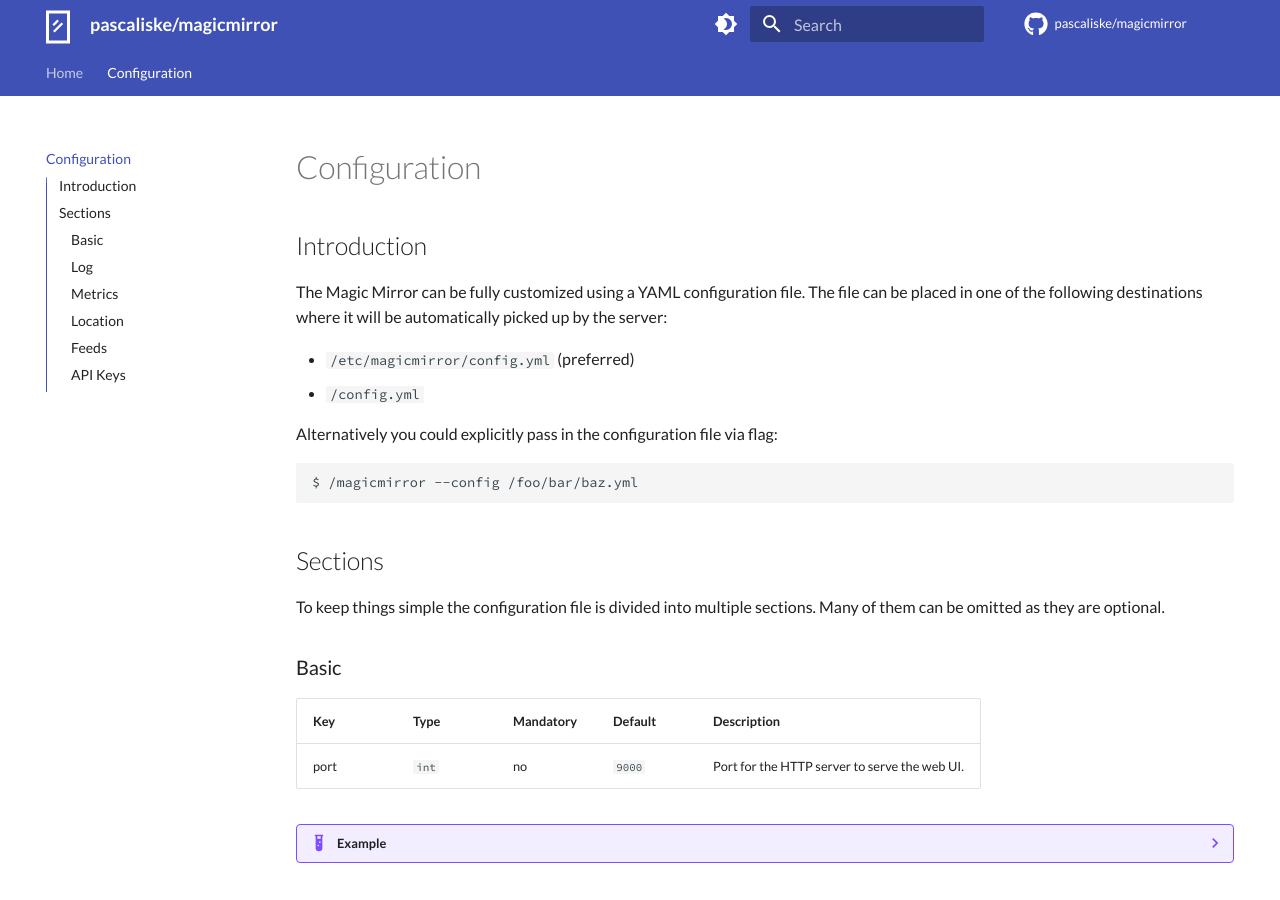
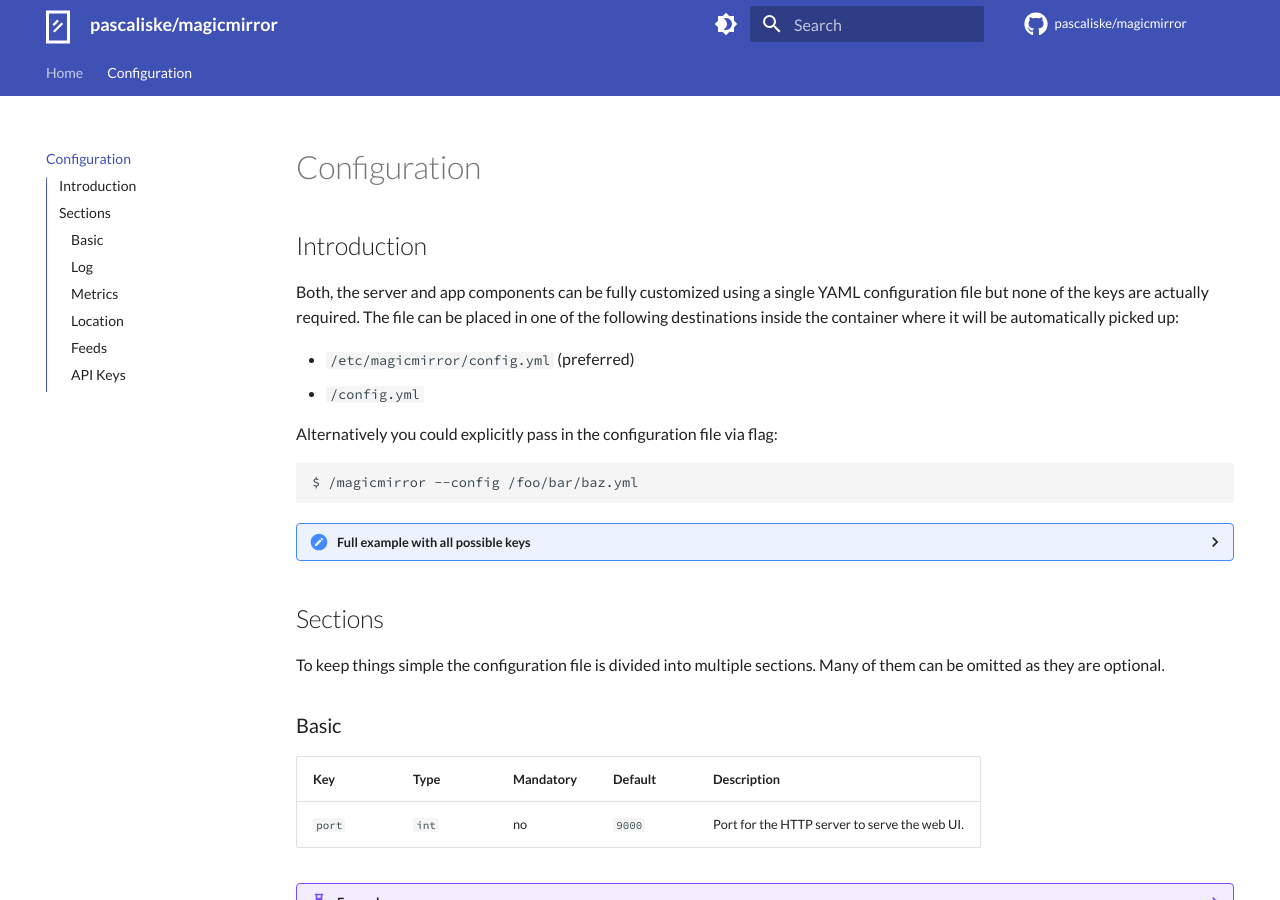
Before and after one commit to pascaliske/magicmirror, an MkDocs documentation site: the page built from docs/configuration/index.md, in a window 1280 px wide and 900 px high. Built offline with MkDocs 1.6.1 and Material for MkDocs 9.7.7, drawn with Linux system fonts in a browser that asks for light colours; comment, search, counter and statistics services are not loaded.

Commit message:
docs(configuration): add full config example, clean-up sections

````diff
--- a/docs/configuration/index.md
+++ b/docs/configuration/index.md
@@ -2,7 +2,7 @@
 
 ## Introduction
 
-The Magic Mirror can be fully customized using a YAML configuration file. The file can be placed in one of the following destinations where it will be automatically picked up by the server:
+Both, the server and app components can be fully customized using a single YAML configuration file but none of the keys are actually required. The file can be placed in one of the following destinations inside the container where it will be automatically picked up:
 
 - `/etc/magicmirror/config.yml` (preferred)
 - `/config.yml`
@@ -13,15 +13,45 @@
 $ /magicmirror --config /foo/bar/baz.yml
 ```
 
+??? tldr "Full example with all possible keys"
+
+    ```yaml title="/etc/magicmirror/config.yml"
+    # optional: http listener port for the server
+    port: 9000
+
+    # optional: configuration for logging, possible values: 'debug', 'info', 'warn', 'error', 'fatal'
+    log:
+      level: debug
+
+    # optional: configuration for prometheus metrics endpoint
+    metrics:
+      enabled: true
+      path: /metrics
+
+    # optional: geo location, only required for various cards and apis, e.g. weather card
+    location:
+      latitude: 1.2345678
+      longitude: 1.234567
+
+    # optional: rss feeds displayed inside news card
+    feeds:
+      - https://my-news.org/rss/feed
+
+    # optional: api keys for the respective data apis
+    apiKeys:
+      # optional: open weather api key, required if weather card is used
+      openWeather: my-api-key-123
+    ```
+
 ## Sections
 
 To keep things simple the configuration file is divided into multiple sections. Many of them can be omitted as they are optional.
 
 ### Basic
 
-| Key  | Type  | Mandatory | Default | Description                                   |
-| ---- | ----- | --------- | ------- | --------------------------------------------- |
-| port | `int` | no        | `9000`  | Port for the HTTP server to serve the web UI. |
+| Key    | Type  | Mandatory | Default | Description                                   |
+| ------ | ----- | --------- | ------- | --------------------------------------------- |
+| `port` | `int` | no        | `9000`  | Port for the HTTP server to serve the web UI. |
 
 ??? example
 
@@ -31,9 +61,9 @@
 
 ### Log
 
-| Key   | Type                                               | Mandatory | Default | Description                         |
-| ----- | -------------------------------------------------- | --------- | ------- | ----------------------------------- |
-| level | `enum` (`debug`, `info`, `warn`, `error`, `fatal`) | no        | `info`  | Log level for the server component. |
+| Key     | Type                                               | Mandatory | Default | Description                         |
+| ------- | -------------------------------------------------- | --------- | ------- | ----------------------------------- |
+| `level` | `enum` (`debug`, `info`, `warn`, `error`, `fatal`) | no        | `info`  | Log level for the server component. |
 
 ??? example
 
@@ -46,10 +76,10 @@
 
 The server is capable of exposing some basic metrics for [Prometheus](https://prometheus.io/). To enable them the following configuration values can be used:
 
-| Key     | Type     | Mandatory | Default    | Description                                                                             |
-| ------- | -------- | --------- | ---------- | --------------------------------------------------------------------------------------- |
-| enabled | `bool`   | no        | `true`     | Enable/Disable Prometheus metrics endpoint.                                             |
-| path    | `string` | no        | `/metrics` | Path of the metrics endpoint. The default value is ready for Prometheus to be consumed. |
+| Key       | Type     | Mandatory | Default    | Description                                                                             |
+| --------- | -------- | --------- | ---------- | --------------------------------------------------------------------------------------- |
+| `enabled` | `bool`   | no        | `true`     | Enable/Disable Prometheus metrics endpoint.                                             |
+| `path`    | `string` | no        | `/metrics` | Path of the metrics endpoint. The default value is ready for Prometheus to be consumed. |
 
 ??? example
 
@@ -65,10 +95,10 @@
 
 > Note: If you skip this section those cards will be disabled automatically.
 
-| Key       | Type    | Mandatory | Default | Description                               |
-| --------- | ------- | --------- | ------- | ----------------------------------------- |
-| latitude  | `float` | no        | -       | Latitude as float for your geo location.  |
-| longitude | `float` | no        | -       | Longitude as float for your geo location. |
+| Key         | Type    | Mandatory | Default | Description                               |
+| ----------- | ------- | --------- | ------- | ----------------------------------------- |
+| `latitude`  | `float` | no        | -       | Latitude as float for your geo location.  |
+| `longitude` | `float` | no        | -       | Longitude as float for your geo location. |
 
 ??? example
 
@@ -95,9 +125,9 @@
 
 > Note: If you skip this section those cards will be disabled automatically.
 
-| Key         | Type     | Mandatory | Default | Description                                        |
-| ----------- | -------- | --------- | ------- | -------------------------------------------------- |
-| openWeather | `string` | no        | -       | OpenWeather API key required for the weather card. |
+| Key           | Type     | Mandatory | Default | Description                                        |
+| ------------- | -------- | --------- | ------- | -------------------------------------------------- |
+| `openWeather` | `string` | no        | -       | OpenWeather API key required for the weather card. |
 
 ??? example
 
````
